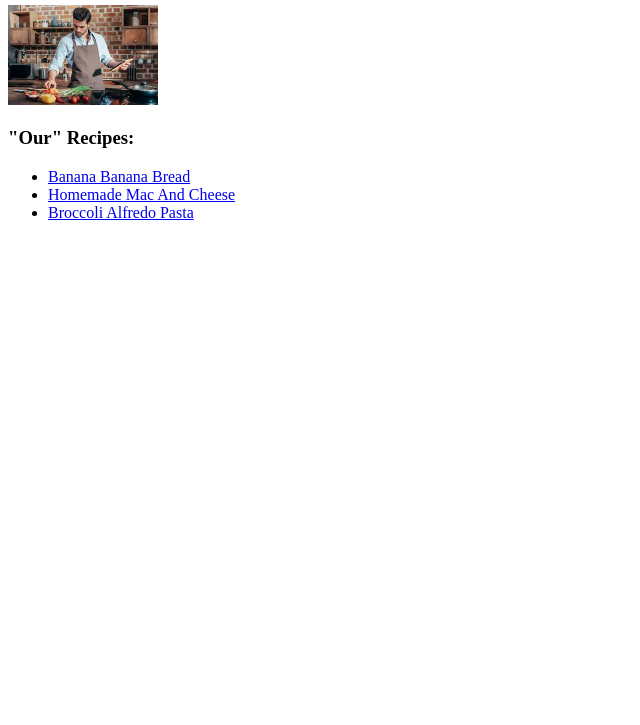
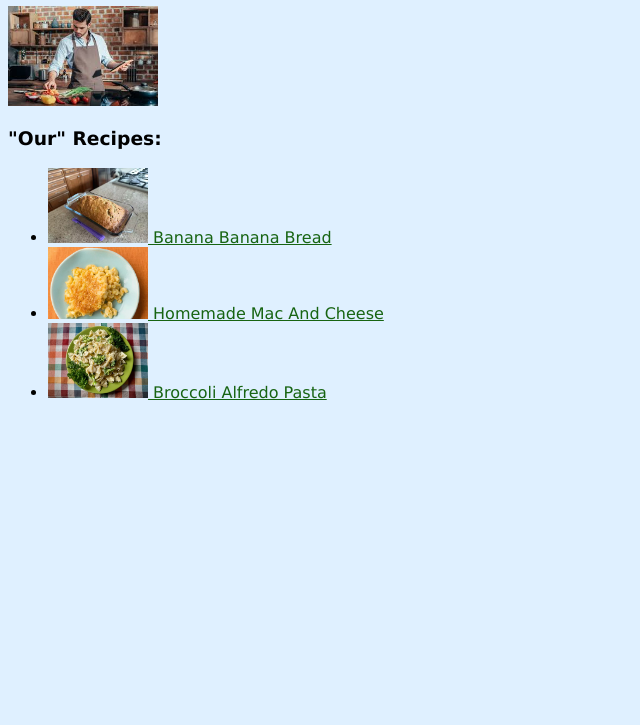
Before and after one commit to Rafael-Alexandrini/odin-recipes, a plain HTML site: page index.html in a window 1280 px wide. Shown: the part 75-800 px from the top of the page, without its empty margins (0-640 px from the left). Drawn offline with Linux system fonts and the light colour scheme.

Commit message:
Add css styles

```diff
--- a/index.html
+++ b/index.html
@@ -3,15 +3,22 @@
   <head>
     <meta charset="utf-8">
     <title>Odin Recipes</title>
+    <link rel="stylesheet" href="./styles.css">
   </head>
   <body>
     <h1>Odin Recipes</h1>
     <img src="./img/cookingman.jpeg" alt="Photo of Cooking Man" width="150">
     <h3>"Our" Recipes:</h3>
     <ul>
-      <li><a href="./recipes/banana-banana-bread.html">Banana Banana Bread</a></li>
-      <li><a href="./recipes/homemade-mac-and-cheese.html">Homemade Mac And Cheese</a></li>
-      <li><a href="./recipes/broccoli-alfredo-pasta.html">Broccoli Alfredo Pasta</a></li>
+      <li><a href="./recipes/banana-banana-bread.html">
+        <img src="./img/banana-banana-bread.webp" alt="Banana Banana Bread" width="100px">
+        Banana Banana Bread</a></li>
+      <li><a href="./recipes/homemade-mac-and-cheese.html">
+        <img src="./img/homemade-mac-and-cheese.webp" alt="Homemade Mac And Cheese" width="100px">
+        Homemade Mac And Cheese</a></li>
+      <li><a href="./recipes/broccoli-alfredo-pasta.html">
+        <img src="./img/broccoli-alfredo-pasta.webp" alt="Broccoli Alfredo Pasta" width="100px">
+        Broccoli Alfredo Pasta</a></li>
     </ul>
   </body>
 </html>
--- /dev/null
+++ b/styles.css
@@ -0,0 +1,7 @@
+body {
+    font-family:Verdana, Geneva, Tahoma, sans-serif;
+    background-color:rgb(223, 240, 255);
+}
+a {
+    color: hsl(116, 70%, 23%);
+}
```
Also changed, not shown: recipes/banana-banana-bread.html (+1 -0 lines), recipes/broccoli-alfredo-pasta.html (+1 -0 lines), recipes/homemade-mac-and-cheese.html (+1 -0 lines).
